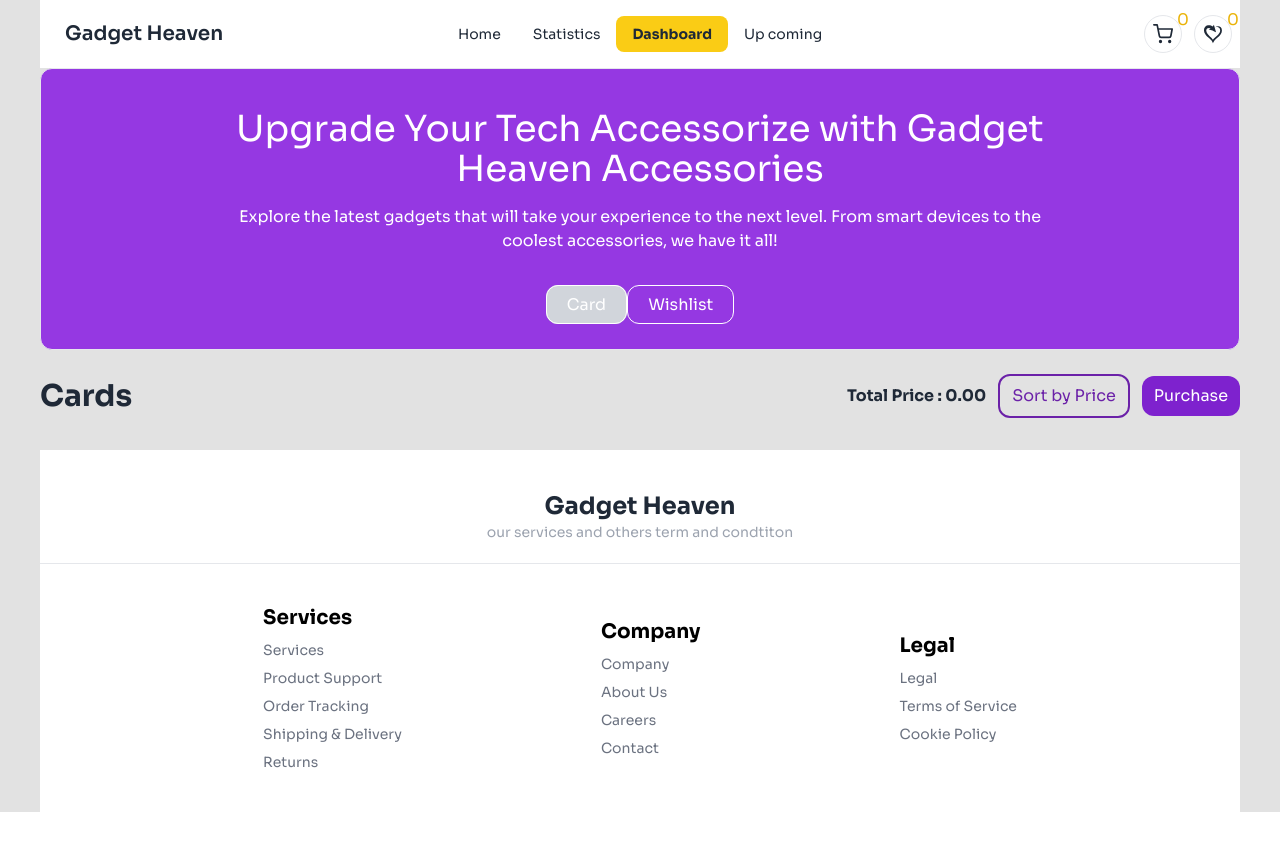
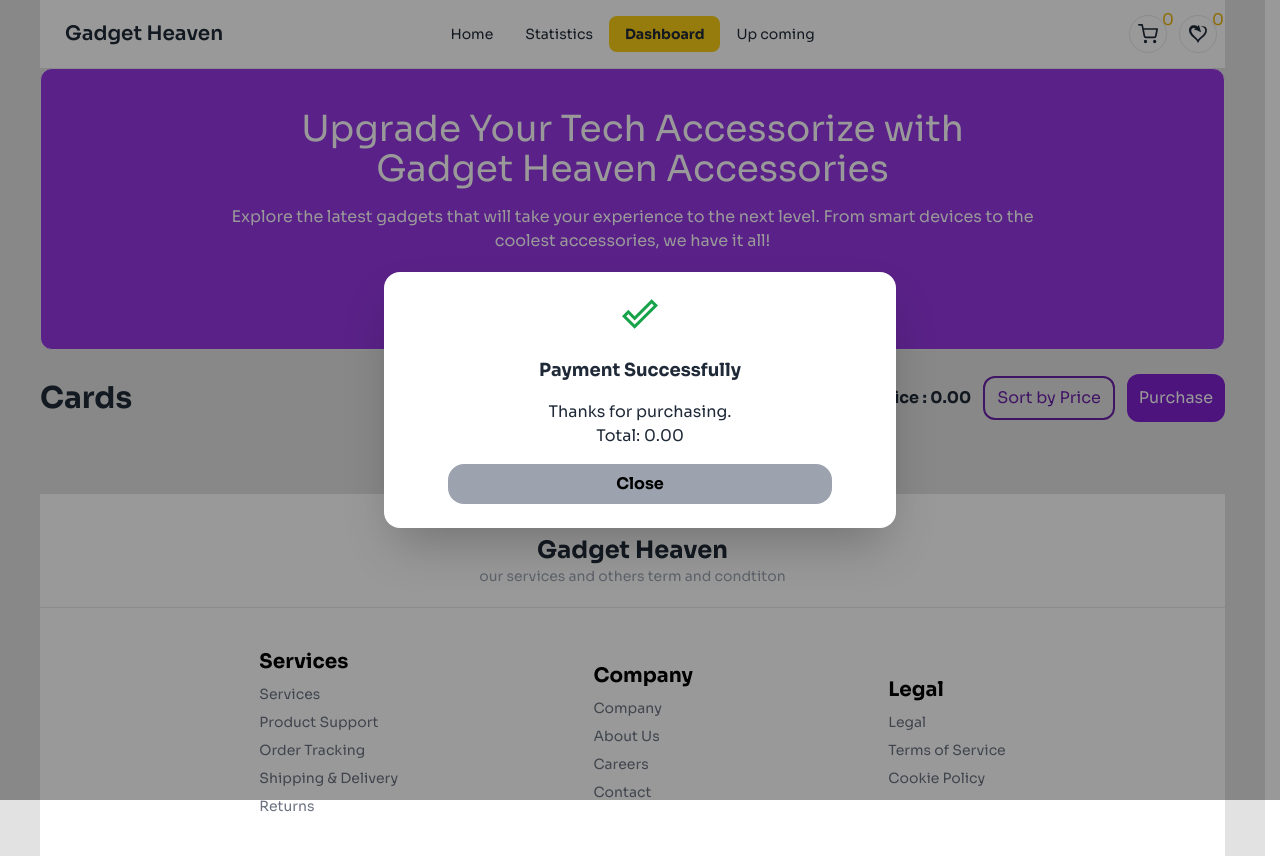
Before and after one commit to mdopi2024/my-gadget-heaven, a React (Vite) app: page /deshboard in a window 1280 px wide. Both pictures are taken after a click on the button "Purchase". Before the commit the page ends 812 px from the top, so only its background shows below. Built offline with nearby package versions, Linux system fonts and the light colour scheme.

Commit message:
modal done

```diff
--- a/src/components/DeshBoardCard.jsx
+++ b/src/components/DeshBoardCard.jsx
@@ -2,6 +2,7 @@ import React, { useEffect, useState } from 'react';
 import { getCardToStorage } from '../Utilities/Utiliteis';
 import ShowDeshBoardCard from './ShowDeshBoardCard';
 import { NavLink } from 'react-router-dom';
+import Modal from './Modal';
 
 const DeshBoardCard = () => {
     const card = getCardToStorage()
@@ -26,12 +27,13 @@ const DeshBoardCard = () => {
            <div className='flex justify-center items-center gap-3'>
             <h1 className='font-bold'>Total Price : {price}</h1>
            <button onClick={handleSort} className='border-2 border-purple-800 px-3 py-2 rounded-xl text-purple-800'>Sort by Price</button>
-           <button  className=' px-3 py-2 rounded-xl bg-purple-700 text-white'>Purchase</button>
+           <button className="bg-purple-700 px-3 py-3 rounded-xl text-white" onClick={() => document.getElementById('my_modal_1').showModal()}>Purchase</button>
            </div>
            </div>
          {
             cards.map((card, ind)=><ShowDeshBoardCard key={ind} card={card}></ShowDeshBoardCard>)
          }
+         <Modal price={price}></Modal>
         </div>
     );
 };
--- a/src/components/Modal.jsx
+++ b/src/components/Modal.jsx
@@ -1,18 +1,33 @@
+
+import { useNavigate } from "react-router-dom";
+import { MdOutlineDoneOutline } from "react-icons/md";
 
 
-const Modal = () => {
+const Modal = ({price}) => {
+
+    const navigate = useNavigate()
+    const handleModal = ()=>{
+        navigate('/')
+       localStorage.removeItem('card')
+       localStorage.removeItem('wishlist')
+
+    }
     return (
         <div>
             {/* Open the modal using document.getElementById('ID').showModal() method */}
-            <button className="btn" onClick={() => document.getElementById('my_modal_1').showModal()}>open modal</button>
+
             <dialog id="my_modal_1" className="modal">
-                <div className="modal-box">
-                    <h3 className="font-bold text-lg">Hello!</h3>
-                    <p className="py-4">Press ESC key or click the button below to close</p>
-                    <div className="modal-action">
+                <div className="modal-box text-center">
+                    <div className="flex justify-center items-center mb-6">
+                        <MdOutlineDoneOutline className="text-4xl text-green-600"></MdOutlineDoneOutline>
+                    </div>
+                    <h3 className="font-bold text-lg">Payment Successfully</h3>
+                    <p className="py-4">Thanks for purchasing. <br />
+                    Total: {price}</p>
+                    <div className="w-full px-10 ">
                         <form method="dialog">
                             {/* if there is a button in form, it will close the modal */}
-                            <button className="btn">Close</button>
+                            <button onClick={handleModal}  className="bg-gray-400 w-full py-2 rounded-2xl text-black font-bold">Close</button>
                         </form>
                     </div>
                 </div>
--- a/src/pages/DeshBoard.jsx
+++ b/src/pages/DeshBoard.jsx
@@ -13,8 +13,8 @@ const DeshBoard = () => {
          <p>Explore the latest gadgets that will take your experience to the next level. From smart devices to the coolest accessories, we have it all!</p>
          </div>
          <div>
-            <NavLink to=''  className={ ({isActive})=>`border border-white px-5 py-2 rounded-xl text-white ${isActive?'!bg-gray-300':''}`}>Card</NavLink>
-            <NavLink to='wishlist'  className={ ({isActive})=>`border border-white px-5 py-2 rounded-xl text-white  ${isActive?'!bg-gray-300':''} `}>Wishlist</NavLink>
+            <NavLink to=''  className={ ({isActive})=>`border border-white px-5 py-2 rounded-xl text-white ${isActive?'!bg-yellow-300':''}`}>Card</NavLink>
+            <NavLink to='wishlist'  className={ ({isActive})=>`border border-white px-5 py-2 rounded-xl text-white  ${isActive?'!bg--300':''} `}>Wishlist</NavLink>
          </div>
 
         </div>
```
